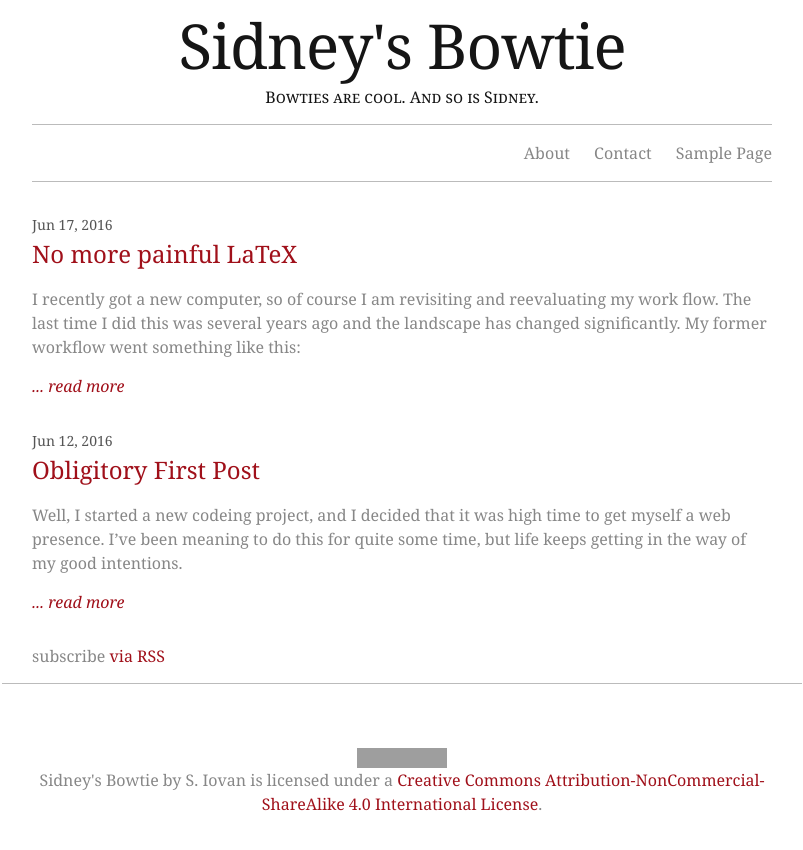
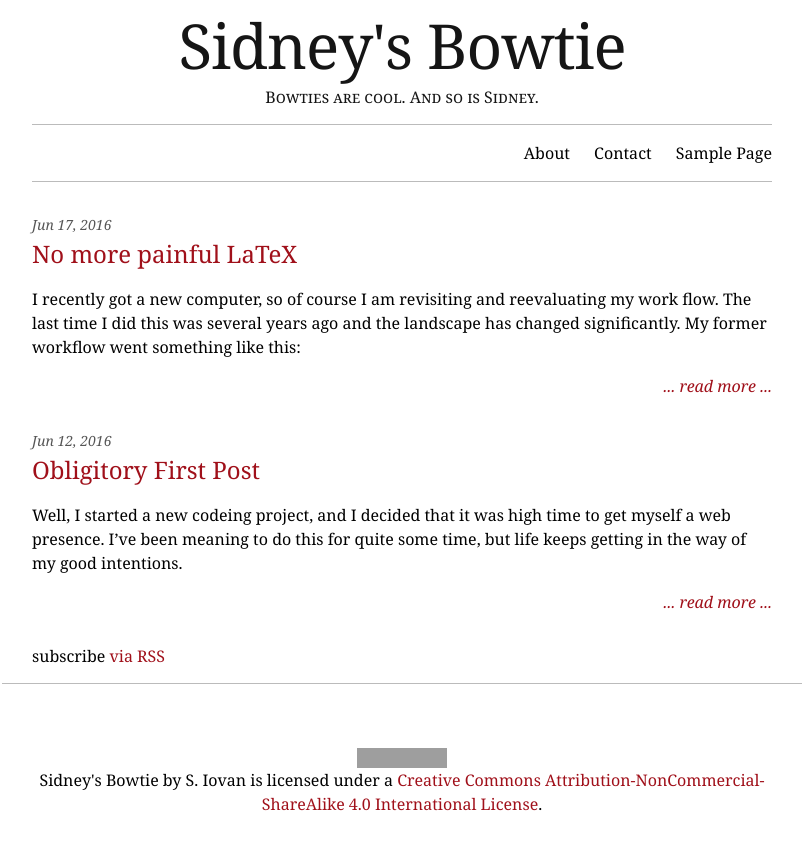
Before and after one commit to siovan/siovan.github.io, a Jekyll site: the page built from index.html, in a window 1280 px wide. Shown: the top 850 px of the page, without its empty margins (238-1041 px from the left). Built offline with Jekyll 4.4.1, drawn with Linux system fonts in a browser that asks for light colours; grey boxes are pictures that could not be loaded.

Commit message:
more css refinements
refining the look before going really live

```diff
--- a/_sass/_base.scss
+++ b/_sass/_base.scss
@@ -25,8 +25,28 @@ body {
     font-kerning: normal;
 }
 
+.post-meta {
+    font-style: italic;
+}
 
+.more {
+    font-style: italic;
+    text-align: right;
+}
 
+ul.post-list {
+    li {
+    h2 {
+    font-size: $large-font-size;
+    }
+    }
+}
+
+header.post-header {
+    h1 {
+    font-size: $large-font-size;
+    }
+}
 /**
  * Set `margin-bottom` to maintain vertical rhythm
  */
--- a/css/main.scss
+++ b/css/main.scss
@@ -10,11 +10,12 @@ $base-font-family: "Linux Libertine", "Georgia", "Times New Roman", serif;
 $base-font-size:   16px;
 $base-font-weight: 400;
 $small-font-size:  $base-font-size * 0.875;
+$large-font-size:  $base-font-size * 1.25;
 $base-line-height: 1.5;
 
 $spacing-unit:     30px;
 
-$text-color:       #878787;
+$text-color:       #000000;
 $background-color: #ffffff;
 $brand-color:      #A0101A;
 
--- a/index.html
+++ b/index.html
@@ -14,7 +14,8 @@ layout: default
         <h2>
           <a class="post-link" href="{{ post.url | prepend: site.baseurl }}">{{ post.title }}</a>
         </h2>
-          {{ post.excerpt }}<a href="{{ post.url | prepend: site.baseurl }}"><em>... read more</em></a>
+          {{ post.excerpt }}
+          <p class="more"><a href="{{ post.url | prepend: site.baseurl }}">... read more ...</a></p>
       </li>
     {% endfor %}
   </ul>
```
